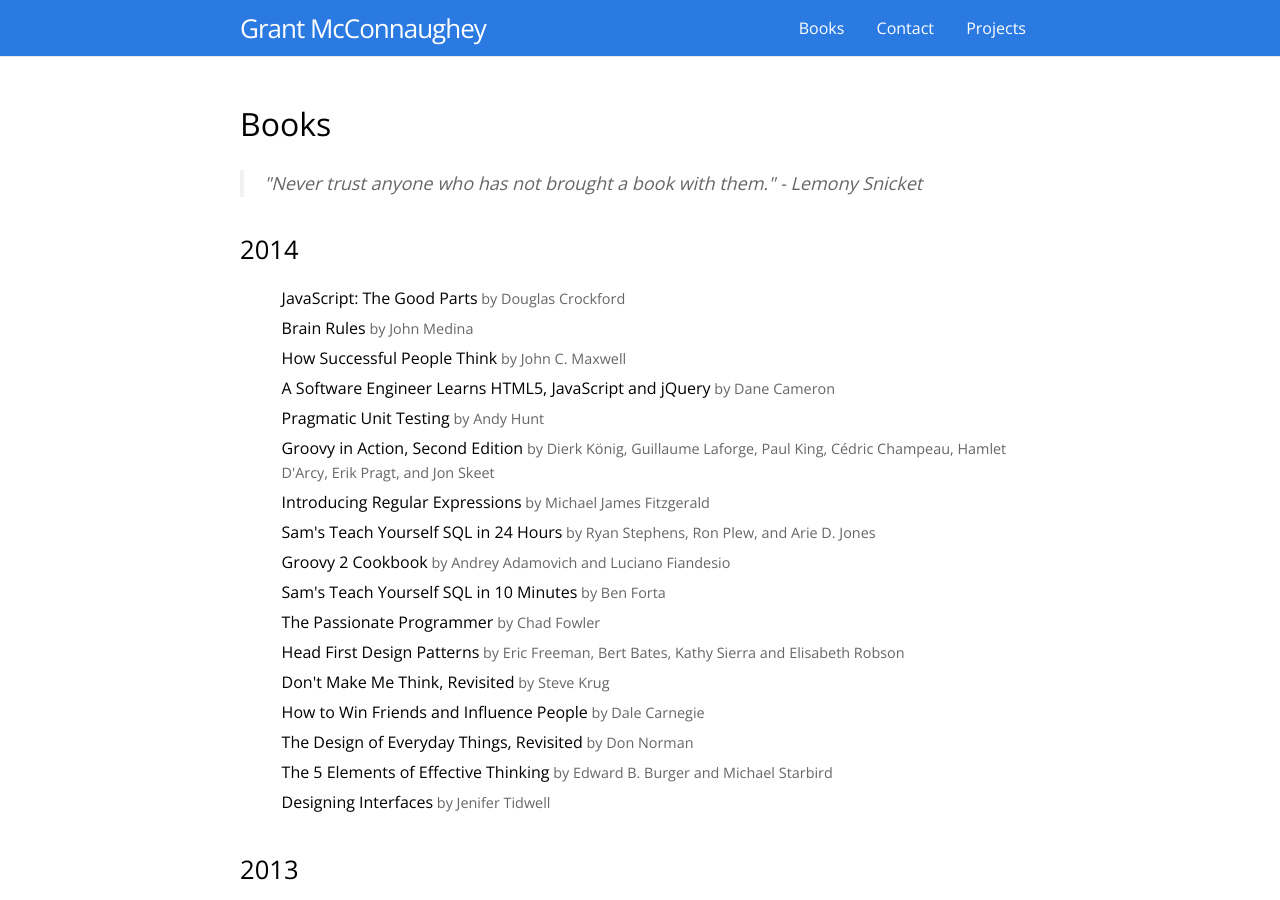
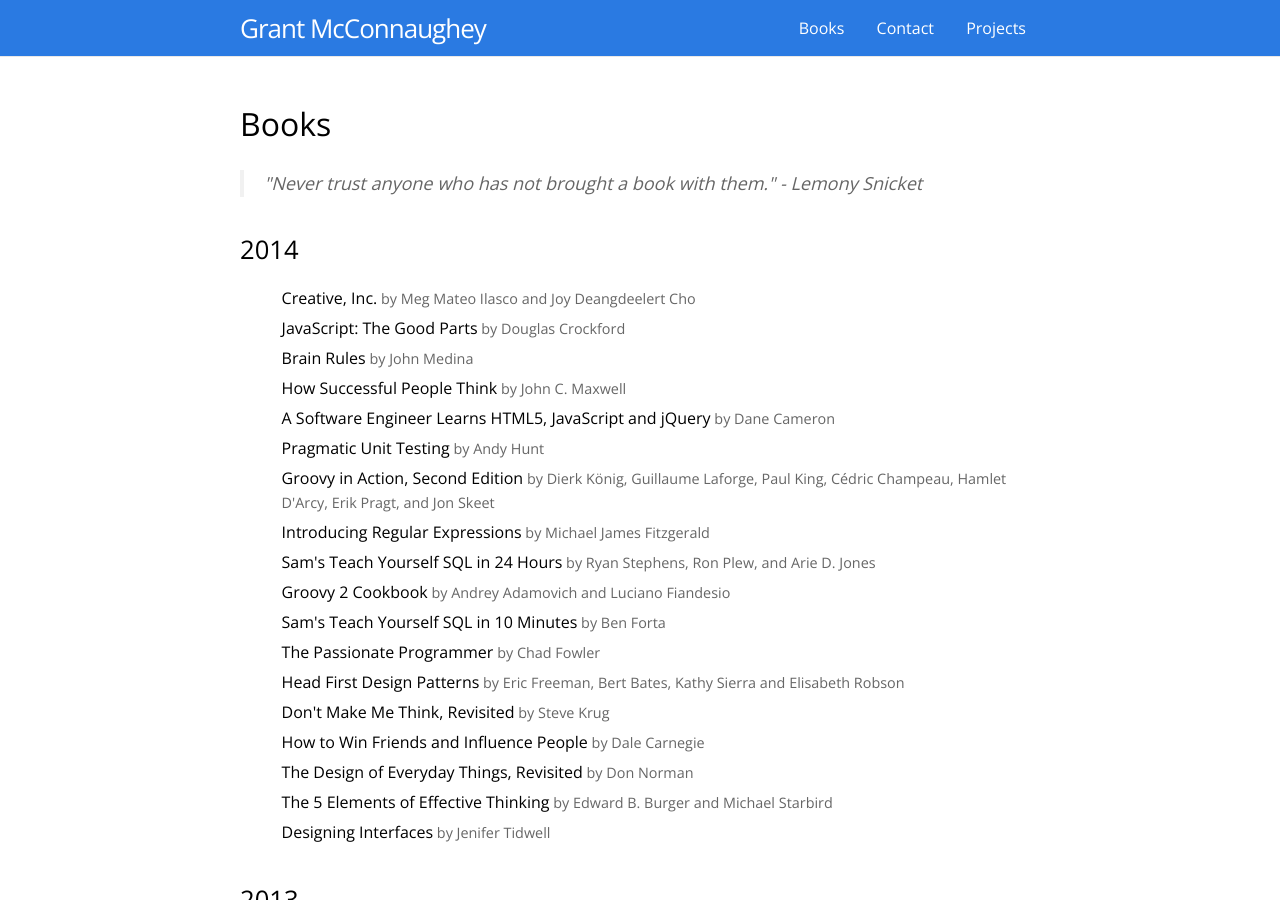
Before and after one commit to grantmcconnaughey/grantmcconnaughey.github.io, a Jekyll site: the page built from books.html, in a window 1280 px wide and 900 px high. Built offline with Jekyll 4.4.1, drawn with Linux system fonts in a browser that asks for light colours; nearby versions of some CDN libraries.

Commit message:
Added Creative Inc to books

```diff
--- a/_data/books2014.yml
+++ b/_data/books2014.yml
@@ -1,3 +1,6 @@
+-   title: Creative, Inc.
+    author: Meg Mateo Ilasco and Joy Deangdeelert Cho
+
 -   title: "JavaScript: The Good Parts"
     author: Douglas Crockford
 
```
